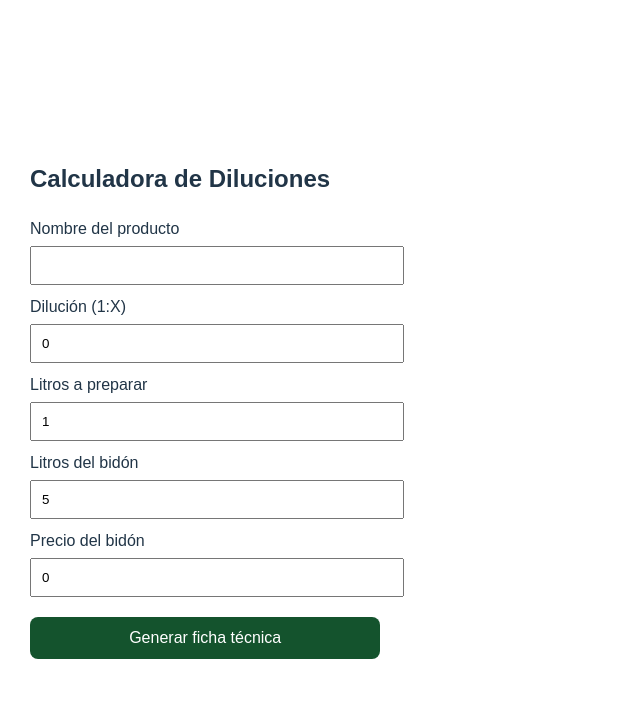
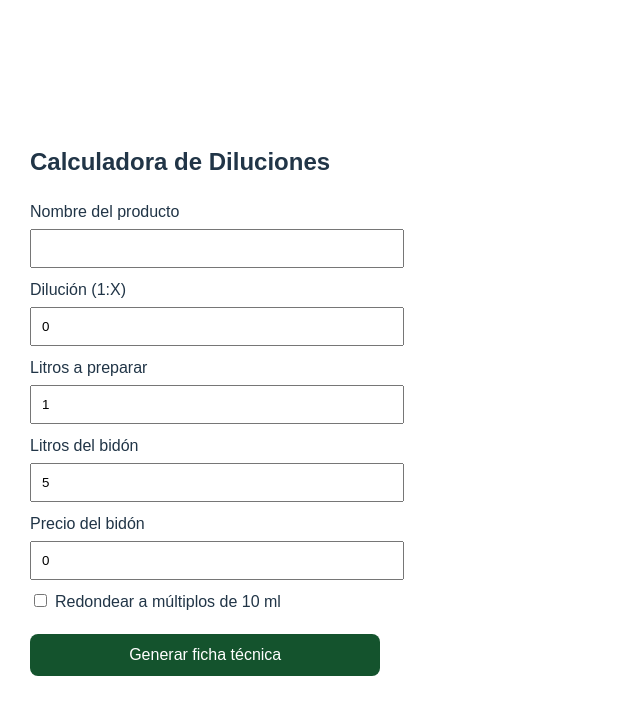
Before and after one commit to estanitkd-max/calculadora-diluciones, a React (Vite) app: page / in a window 1280 px wide. Shown: the top 714 px of the page, without its empty margins (0-640 px from the left). Built offline with nearby package versions, Linux system fonts and the light colour scheme.

Commit message:
Agrego opción de redondeo múltiplos de 10ml

```diff
--- a/src/App.tsx
+++ b/src/App.tsx
@@ -7,6 +7,7 @@ export default function App() {
   const [litrosBidon, setLitrosBidon] = useState(5);
   const [precioBidon, setPrecioBidon] = useState(0);
   const [imagenGenerada, setImagenGenerada] = useState<string | null>(null);
+  const [redondear10ml, setRedondear10ml] = useState(false);
 
   const generarFicha = () => {
     const canvas = document.createElement("canvas");
@@ -25,8 +26,17 @@ export default function App() {
     const productoLitros = litrosPreparar / totalPartes;
     const aguaLitros = litrosPreparar - productoLitros;
 
-    const productoMl = productoLitros * 1000;
-    const aguaMl = aguaLitros * 1000;
+    let productoMl = productoLitros * 1000;
+    let aguaMl = aguaLitros * 1000;
+
+    // 🔥 Redondeo
+    if (redondear10ml) {
+      productoMl = Math.round(productoMl / 10) * 10;
+      aguaMl = Math.round(aguaMl / 10) * 10;
+    } else {
+      productoMl = Math.round(productoMl);
+      aguaMl = Math.round(aguaMl);
+    }
 
     const costoPorLitro = (precioBidon / litrosBidon) * productoLitros;
 
@@ -64,10 +74,10 @@ export default function App() {
       ctx.fillText(`Preparación total: ${litrosPreparar} L`, 50, y);
       y += 40;
 
-      ctx.fillText(`Producto necesario: ${productoMl.toFixed(0)} ml`, 50, y);
+      ctx.fillText(`Producto necesario: ${productoMl} ml`, 50, y);
       y += 40;
 
-      ctx.fillText(`Agua necesaria: ${aguaMl.toFixed(0)} ml`, 50, y);
+      ctx.fillText(`Agua necesaria: ${aguaMl} ml`, 50, y);
       y += 40;
 
       ctx.fillText(`Costo por litro listo: $${costoPorLitro.toFixed(2)}`, 50, y);
@@ -130,7 +140,7 @@ export default function App() {
         />
       </div>
 
-      <div style={{ marginBottom: 20 }}>
+      <div style={{ marginBottom: 10 }}>
         <label>Precio del bidón</label>
         <input
           type="number"
@@ -138,6 +148,19 @@ export default function App() {
           onChange={(e) => setPrecioBidon(Number(e.target.value))}
           style={{ width: "100%", padding: 10, marginTop: 5 }}
         />
+      </div>
+
+      {/* 🔥 CHECKBOX NUEVO */}
+      <div style={{ marginBottom: 20 }}>
+        <label>
+          <input
+            type="checkbox"
+            checked={redondear10ml}
+            onChange={(e) => setRedondear10ml(e.target.checked)}
+            style={{ marginRight: 8 }}
+          />
+          Redondear a múltiplos de 10 ml
+        </label>
       </div>
 
       <button
```
